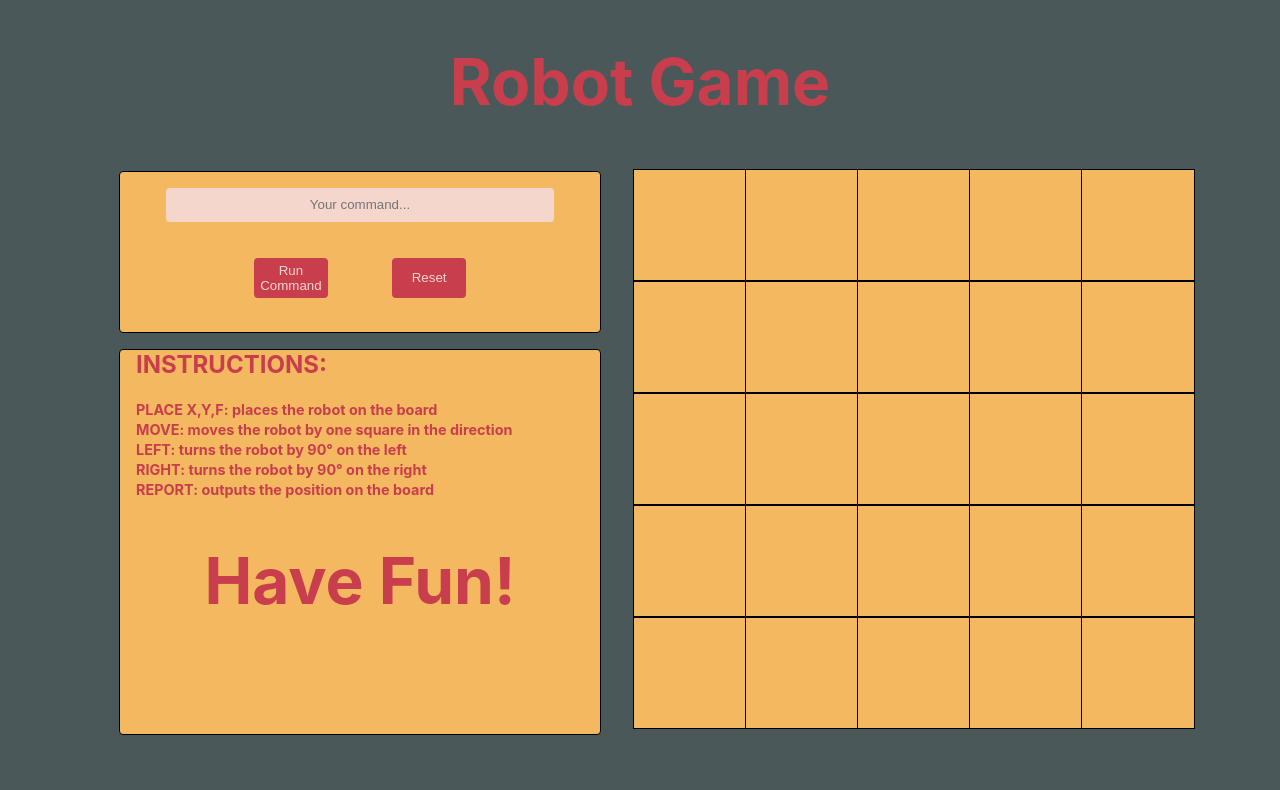
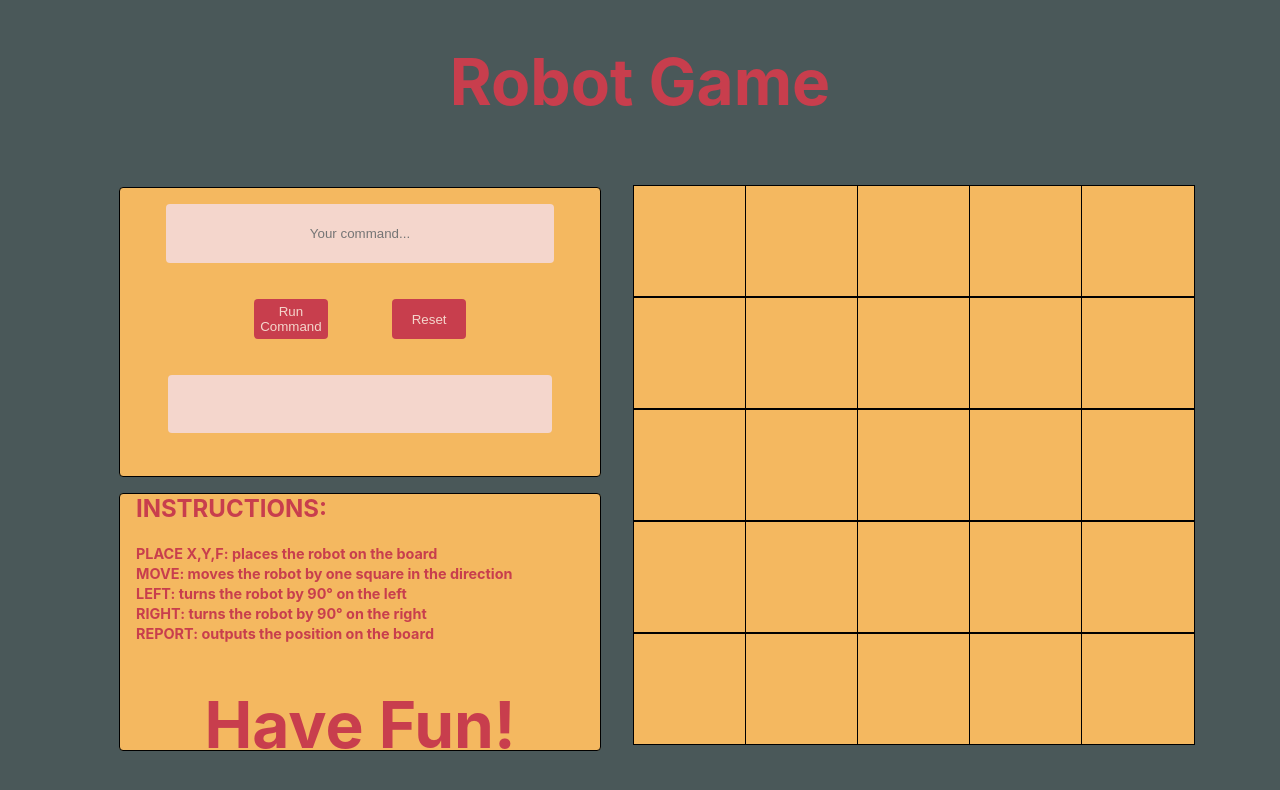
Before and after one commit to frankperler/robot-game, a React (Create React App) app in the folder client/: page / in a window 1280 px wide. Shown: the top 790 px of the page. Built offline with nearby package versions, Linux system fonts and the light colour scheme.

Commit message:
feat: added history board for commands

```diff
--- a/client/src/components/CommandCenter/CommandCenter.tsx
+++ b/client/src/components/CommandCenter/CommandCenter.tsx
@@ -1,13 +1,13 @@
 import * as React from 'react'
-import { FlexContainer, InputField, Form, Button } from '../StyledComponents/StyledComponents'
+import { FlexContainer, InputField, Form, Button, HistoryField } from '../StyledComponents/StyledComponents'
 import { robotContext } from '../../contexts/RobotContext'
 import { Instructions } from './Instructions'
 
 export const CommandCenter = () => {
 
   const [command, setCommand] = React.useState<string>('');
-  const { stateRobot, dispatchRobot } = React.useContext(robotContext)
-
+  const { stateRobot, dispatchRobot } = React.useContext(robotContext);
+  let count = 1;
 
   const handleChange = (e: React.ChangeEvent<HTMLInputElement>) => {
     e.preventDefault();
@@ -34,6 +34,11 @@ export const CommandCenter = () => {
           <Button>Run Command</Button>
           <Button onClick={handleReset}>Reset</Button>
         </FlexContainer>
+        <HistoryField>
+          {stateRobot.commands.map(command => {
+            return (<div style={{ marginRight: "0.3rem" }} key={`${count++}+command`}>{count + ". " + command + " "}</div>)
+          })}
+        </HistoryField>
       </Form>
       <Instructions />
     </FlexContainer>
--- a/client/src/components/CommandCenter/Instructions.tsx
+++ b/client/src/components/CommandCenter/Instructions.tsx
@@ -4,7 +4,7 @@ import { Box, Title, Text } from '../StyledComponents/StyledComponents'
 export const Instructions = () => {
 
   return (
-    <Box width="30rem" height="24rem" borderRadius="4px">
+    <Box width="30rem" height="16rem" borderRadius="4px">
       <Text style={{ fontSize: "1.5rem" }}>INSTRUCTIONS:</Text><br /><br />
       <Text>PLACE X,Y,F: places the robot on the board </Text><br />
       <Text>MOVE: moves the robot by one square in the direction</Text><br />
--- a/client/src/components/StyledComponents/StyledComponents.tsx
+++ b/client/src/components/StyledComponents/StyledComponents.tsx
@@ -15,6 +15,7 @@ export const Title = styled.h1`
     text-align: center;
     text-shadow: 1rem;
     color: #C83E4D;
+    padding-bottom: 1rem;
 `
 
 export const GameBoard = styled.div`
@@ -51,7 +52,7 @@ export const Form = styled.form`
   justify-content: flex-start;
   margin: 0.5rem 2rem 1rem 2rem;
   width: 30rem;
-  height: 10rem;
+  height: 18rem;
   background: #f4b860;
   border: none;
   border: 1px solid black;
@@ -59,6 +60,21 @@ export const Form = styled.form`
 `
 
 export const InputField = styled.input`
+  margin: 1rem;
+  width: 80%;
+  height: 20%;
+  text-align: center;
+  color: black;
+  background:#F4d6CC;
+  border: none;
+  border-radius: 4px;
+`
+
+export const HistoryField = styled.div`
+  display: flex;
+  flex-direction: row;
+  flex-wrap: wrap;
+  font-size: 0.7rem;
   margin: 1rem;
   width: 80%;
   height: 20%;
--- a/client/src/reducers/RobotReducer.tsx
+++ b/client/src/reducers/RobotReducer.tsx
@@ -76,13 +76,8 @@ export const robotReducers = (state = initialRobotState, action: RobotActions) =
   }
 
   if (action.type === "RESET") {
-    return {
-      isPlaced: false,
-      coordinate: null,
-      facing: null,
-      move: { x: 0, y: 1 },
-      commands: [],
-    };
+    return initialRobotState;
   }
+
   return state;
 }
```
